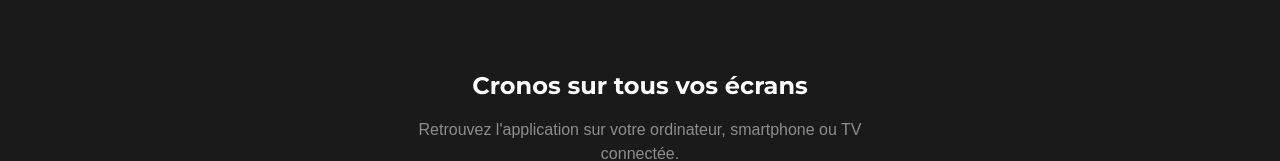
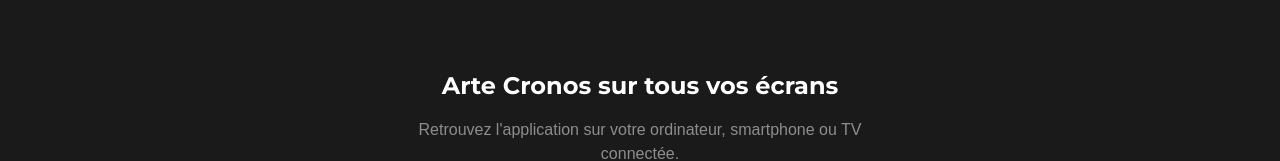
Before and after one commit to Alexandre74739/Cronos, a Next.js app: page / in a window 1280 px wide. Shown: the part 1155-1316 px from the top of the page. Built offline with nearby package versions, Linux system fonts and the light colour scheme; no server answers; the database is empty; some icons are missing.

Commit message:
correction title footer

```diff
--- a/src/components/layout/Footer.tsx
+++ b/src/components/layout/Footer.tsx
@@ -21,7 +21,7 @@
     <footer className="bg-card border-t border-border mt-auto">
       <div className="flex flex-col items-center gap-4 px-6 py-12 text-center">
         <p className="font-heading font-bold text-2xl order-1 lg:order-2">
-          Cronos sur tous vos écrans
+          Arte Cronos sur tous vos écrans
         </p>
         <p className="text-white/50 max-w-md order-2 lg:order-3">
           Retrouvez l'application sur votre ordinateur, smartphone ou TV
```
